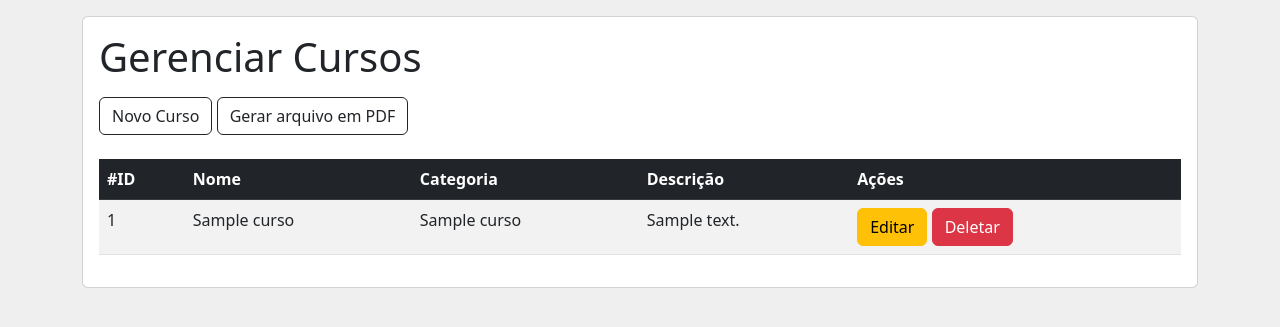
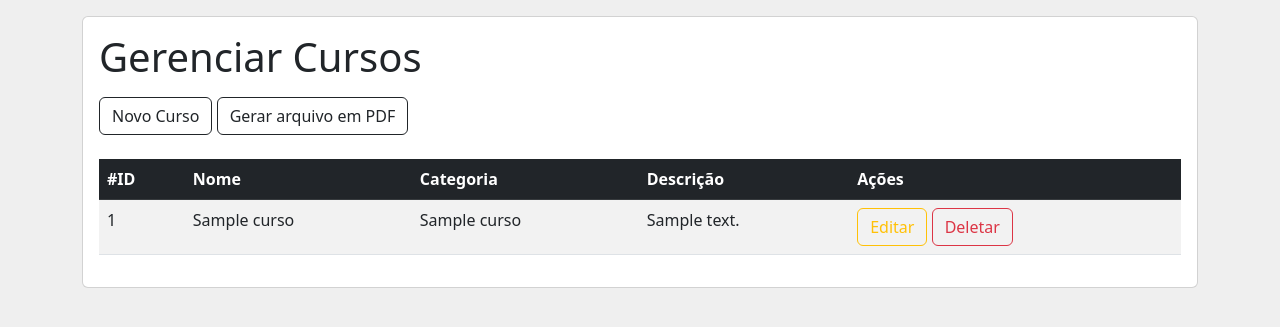
Before and after one commit to DieneLopes/CRUD-PHP-CURSOS-novo, a PHP site: template Views/curso/listar.phtml in a window 1280 px wide. Shown: the top 327 px of the page. Run offline with PHP 8.4, Linux system fonts and the light colour scheme; the template is opened without the code that fills it: most values are stand-ins (such as "Sample title", 1, 10 or a date in 2020).

Commit message:
Arrumando erro no estilo do botão

```diff
--- a/Views/curso/listar.phtml
+++ b/Views/curso/listar.phtml
@@ -28,8 +28,8 @@
                                 <td>{$curso['categoria_nome']}</td>
                                 <td>{$curso['curso_descricao']}</td>
                                 <td>
-                                    <a href='/cursos/editar?id={$curso['curso_id']}' class='btn btn-warning'>Editar</a>
-                                    <a href='/cursos/excluir?id={$curso['curso_id']}' class='btn btn-danger'>Deletar</a>
+                                    <a href='/cursos/editar?id={$curso['curso_id']}' class='btn btn-outline-warning'>Editar</a>
+                                    <a href='/cursos/excluir?id={$curso['curso_id']}' class='btn btn-outline-danger'>Deletar</a>
                                 </td>
                             </tr>
                         ";
```
